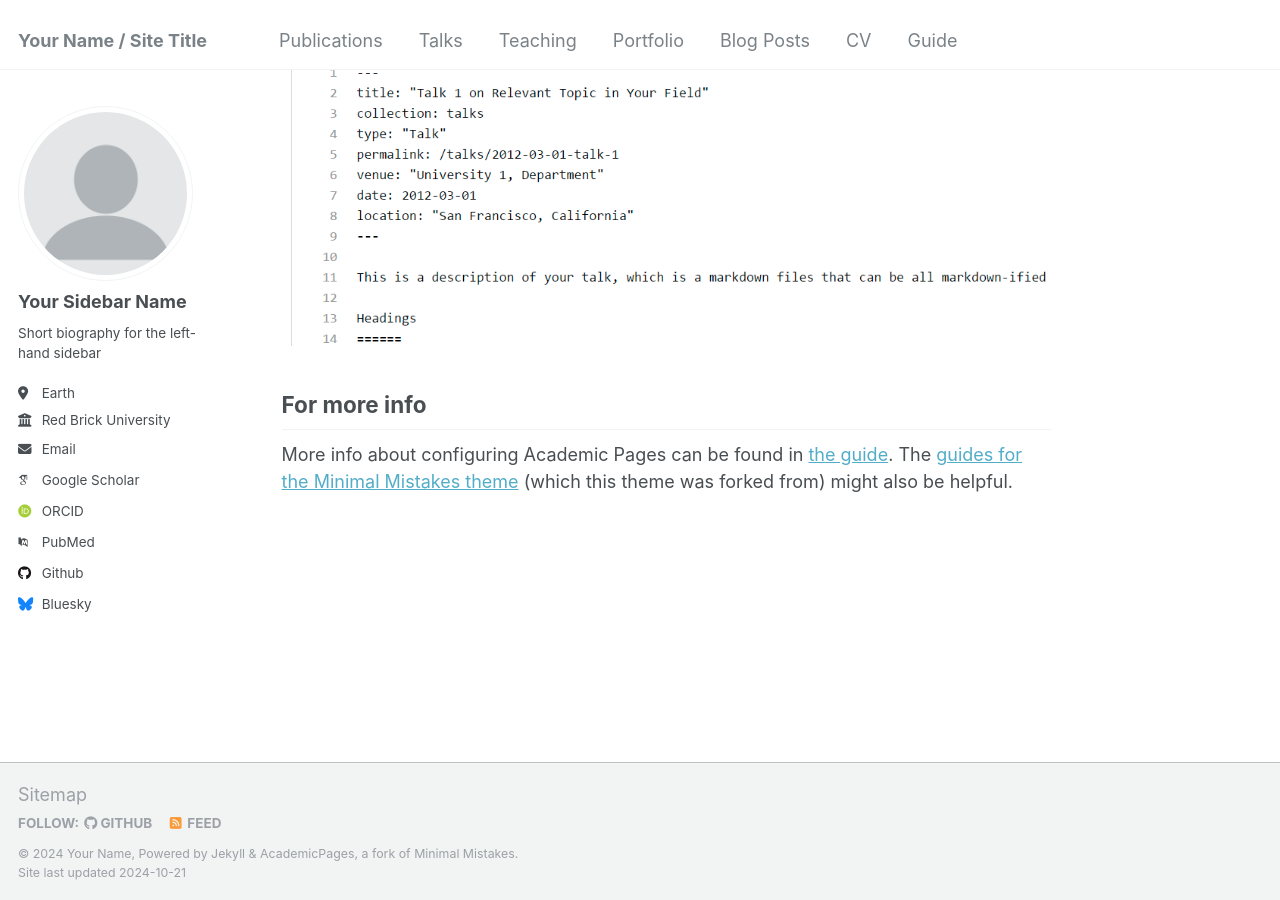
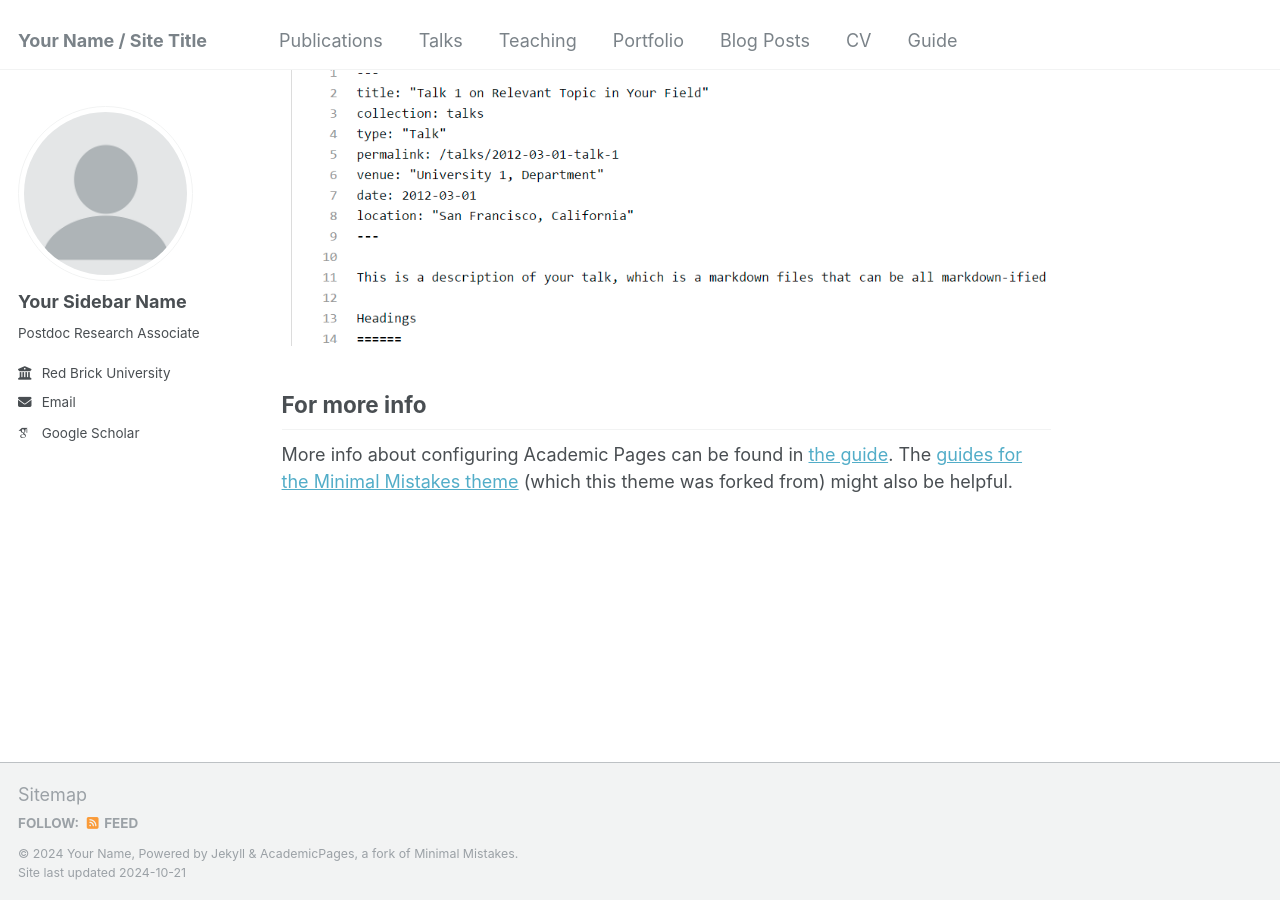
Before and after one commit to xr-cc/xliu.github.io, a Jekyll site: the page built from _pages/about.md, in a window 1280 px wide and 900 px high, scrolled down 2643 px. Built offline with Jekyll 4.4.1, drawn with Linux system fonts in a browser that asks for light colours; some web fonts are replaced.

Commit message:
Update _config.yml

```diff
--- a/_config.yml
+++ b/_config.yml
@@ -24,31 +24,31 @@ author:
   avatar           : "profile.png"
   name             : "Your Sidebar Name"
   pronouns         : # example: "she/her"
-  bio              : "Short biography for the left-hand sidebar"
-  location         : "Earth"
+  bio              : "Postdoc Research Associate"
+  location         : # "Earth"
   employer         : "Red Brick University"
   uri              : # URL
-  email            : "none@example.org"
+  email            : "xiran_liu1@brown.edu"
 
   # Academic websites
   arxiv            : # URL - Update with the correct link to your profile
-  googlescholar    : "https://scholar.google.com/citations?user=PS_CX0AAAAAJ"
+  googlescholar    : "https://scholar.google.com/citations?user=wFTPnjgAAAAJ"
   impactstory      : # URL
-  orcid            : "http://orcid.org/yourorcidurl"
+  orcid            : # "http://orcid.org/yourorcidurl"
   semantic         : # URL
-  pubmed           : "https://www.ncbi.nlm.nih.gov/pubmed/?term=john+snow"
+  pubmed           : # "https://www.ncbi.nlm.nih.gov/pubmed/?term=john+snow"
   researchgate     : # URL
 
   # Repositories and software development
   bitbucket        : # Username - Update with your username on the site
   codepen          : # Username
   dribbble         : # Username
-  github           : "academicpages"
+  github           : # "academicpages"
   kaggle           : # Username
   stackoverflow    : # User number or user number and name (i.e., use "1" or "1/jeff-atwood")
 
   # Social media
-  bluesky          : "bsky.app" # Replace this with you Bluesky username
+  bluesky          : # "bsky.app" # Replace this with you Bluesky username
   facebook         : # Username
   flickr           : # Username
   foursquare       : # Username
```
